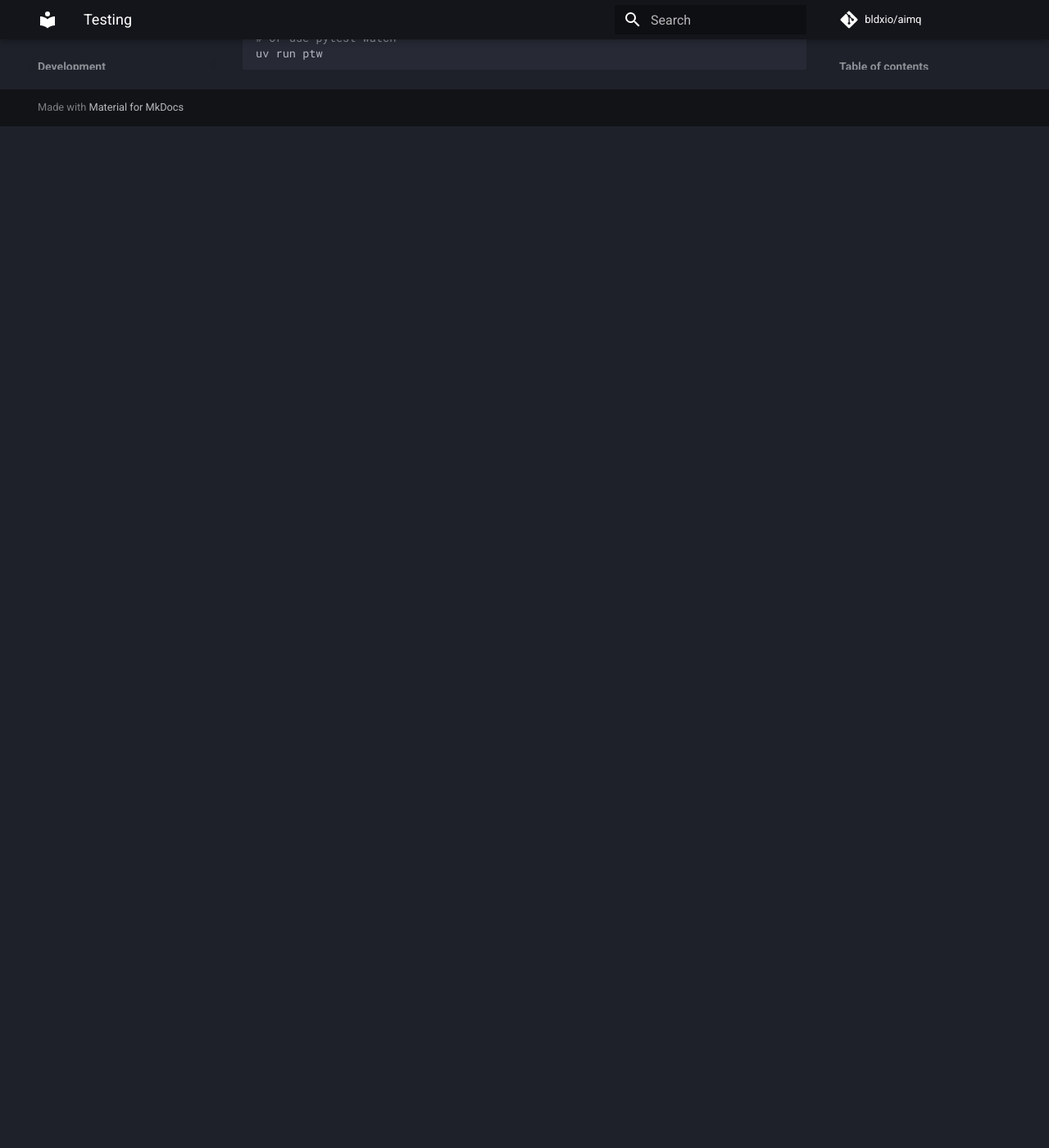
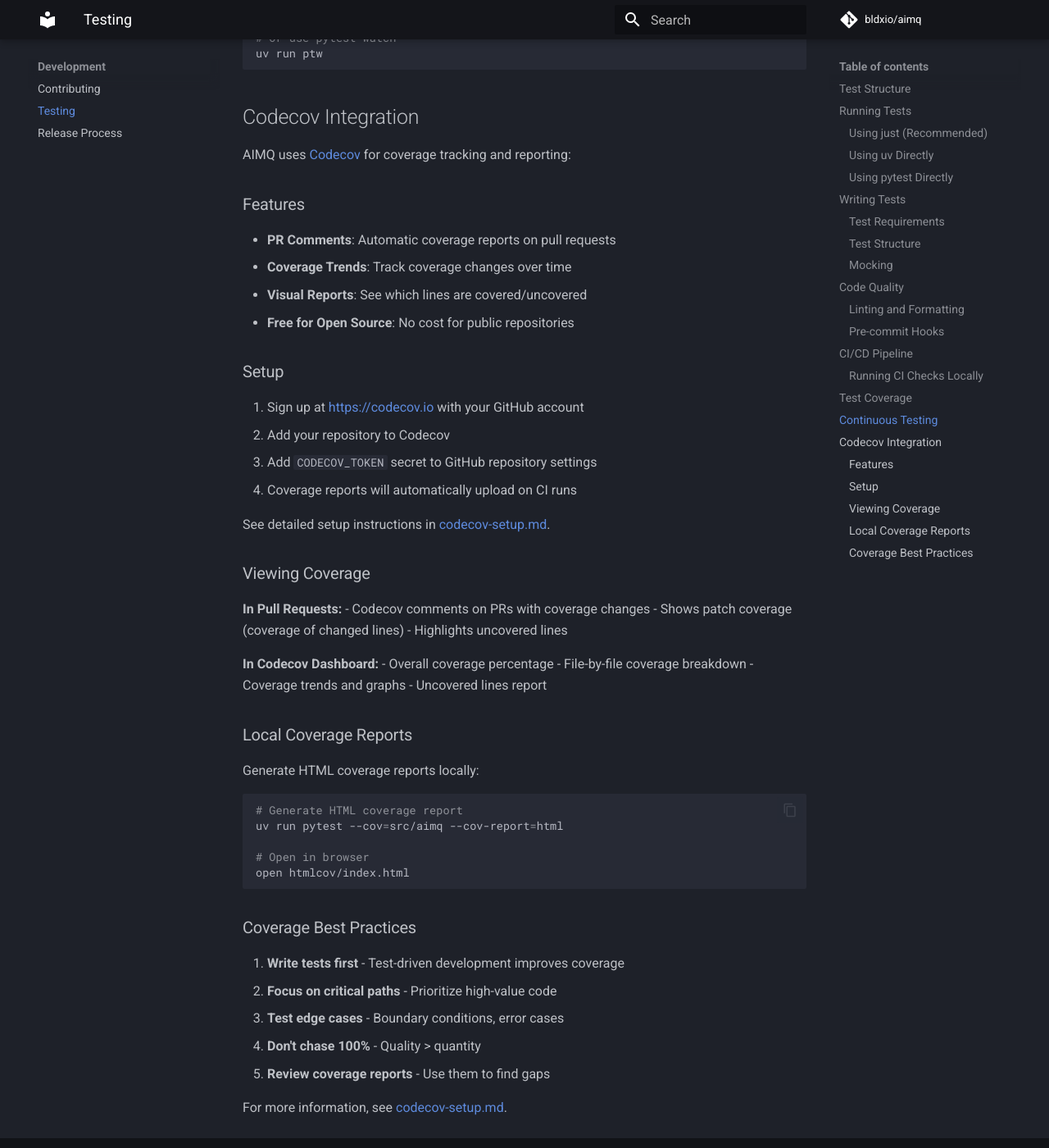
Before and after one commit to bldxio/aimq, an MkDocs documentation site: the page built from docs/development/testing.md, in a window 1280 px wide and 1400 px high, scrolled down 4585 px. Shown: the whole window at 82% size. Built offline with MkDocs 1.6.1 and Material for MkDocs 9.7.7, drawn with Linux system fonts in a browser that asks for light colours; comment, search, counter and statistics services are not loaded; before the commit the page ends 4739 px from its top, so only the background shows below that.

Commit message:
feat: add release automation enhancements and quality improvements
Add three key improvements to the release workflow:

1. Custom /release Slash Command
   - Guided release workflow for Claude Code
   - Automated pre-release validation checks
   - Branch-aware (beta for dev, stable for main)
   - CHANGELOG.md validation before proceeding

2. Version Sync Pre-commit Hook
   - Validates pyproject.toml and __init__.py version sync
   - Prevents version mismatch commits
   - Automatic check on version file changes
   - Clear error messages with fix instructions

3. Codecov Integration Documentation
   - Comprehensive setup guide (docs/development/codecov-setup.md)
   - Added to testing.md with best practices
   - Coverage reporting already configured in CI workflow
   - Free for open source projects

These improvements ensure release quality and reduce manual errors
during the release process.

🤖 Generated with [Claude Code](https://claude.com/claude-code)

Co-Authored-By: Claude <noreply@anthropic.com>

````diff
--- a/docs/development/testing.md
+++ b/docs/development/testing.md
@@ -209,3 +209,58 @@ just test-watch
 # Or use pytest-watch
 uv run ptw
 ```
+
+## Codecov Integration
+
+AIMQ uses [Codecov](https://codecov.io) for coverage tracking and reporting:
+
+### Features
+
+- **PR Comments**: Automatic coverage reports on pull requests
+- **Coverage Trends**: Track coverage changes over time
+- **Visual Reports**: See which lines are covered/uncovered
+- **Free for Open Source**: No cost for public repositories
+
+### Setup
+
+1. Sign up at [https://codecov.io](https://codecov.io) with your GitHub account
+2. Add your repository to Codecov
+3. Add `CODECOV_TOKEN` secret to GitHub repository settings
+4. Coverage reports will automatically upload on CI runs
+
+See detailed setup instructions in [codecov-setup.md](./codecov-setup.md).
+
+### Viewing Coverage
+
+**In Pull Requests:**
+- Codecov comments on PRs with coverage changes
+- Shows patch coverage (coverage of changed lines)
+- Highlights uncovered lines
+
+**In Codecov Dashboard:**
+- Overall coverage percentage
+- File-by-file coverage breakdown
+- Coverage trends and graphs
+- Uncovered lines report
+
+### Local Coverage Reports
+
+Generate HTML coverage reports locally:
+
+```bash
+# Generate HTML coverage report
+uv run pytest --cov=src/aimq --cov-report=html
+
+# Open in browser
+open htmlcov/index.html
+```
+
+### Coverage Best Practices
+
+1. **Write tests first** - Test-driven development improves coverage
+2. **Focus on critical paths** - Prioritize high-value code
+3. **Test edge cases** - Boundary conditions, error cases
+4. **Don't chase 100%** - Quality > quantity
+5. **Review coverage reports** - Use them to find gaps
+
+For more information, see [codecov-setup.md](./codecov-setup.md).
````
Also changed, not shown: .claude/commands/release.md (added, +114 -0 lines), .pre-commit-config.yaml (+9 -0 lines), CHANGELOG.md (+4 -0 lines), CLAUDE.md (+5 -0 lines), docs/development/codecov-setup.md (added, +219 -0 lines), 1 other file.
